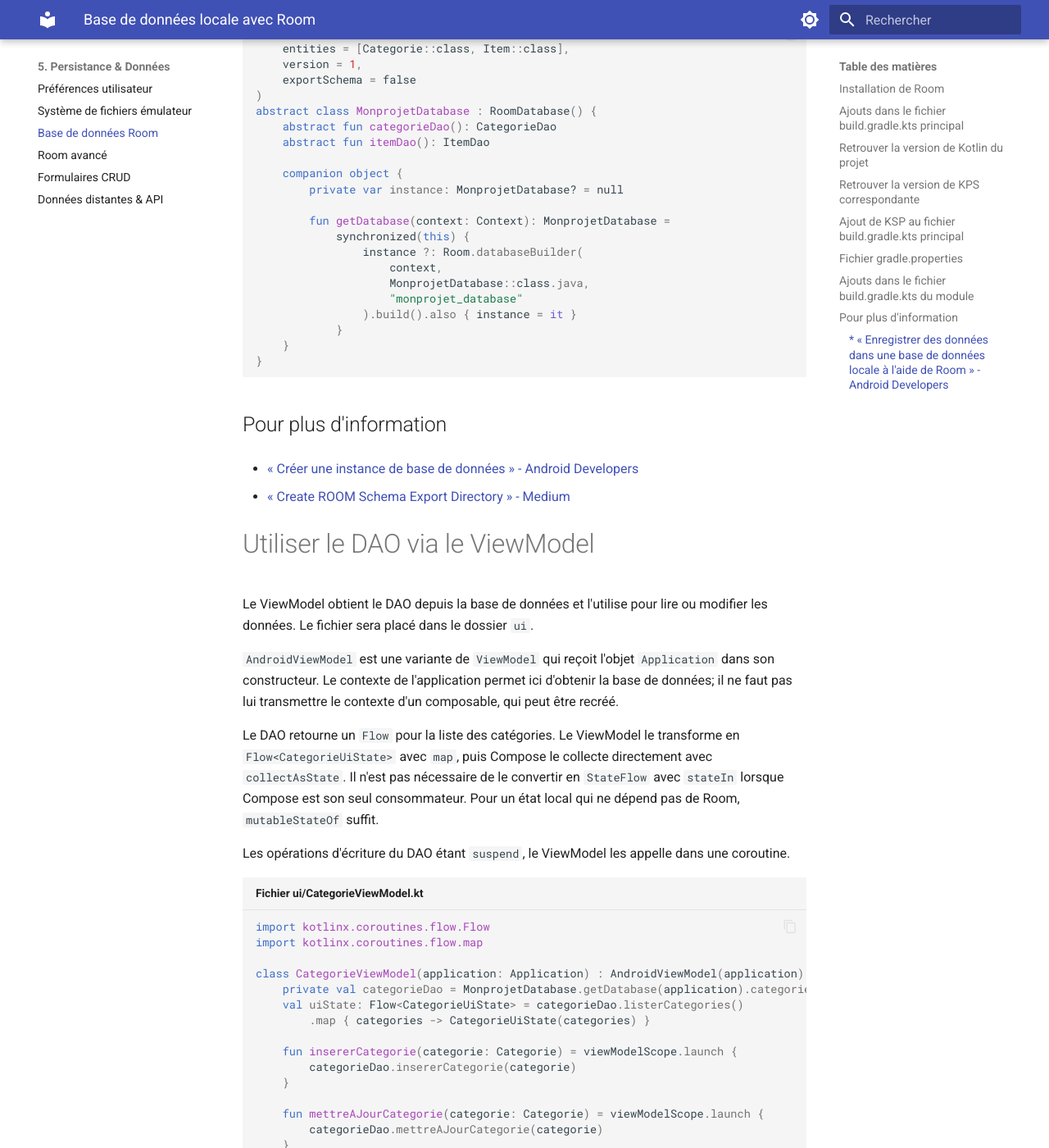
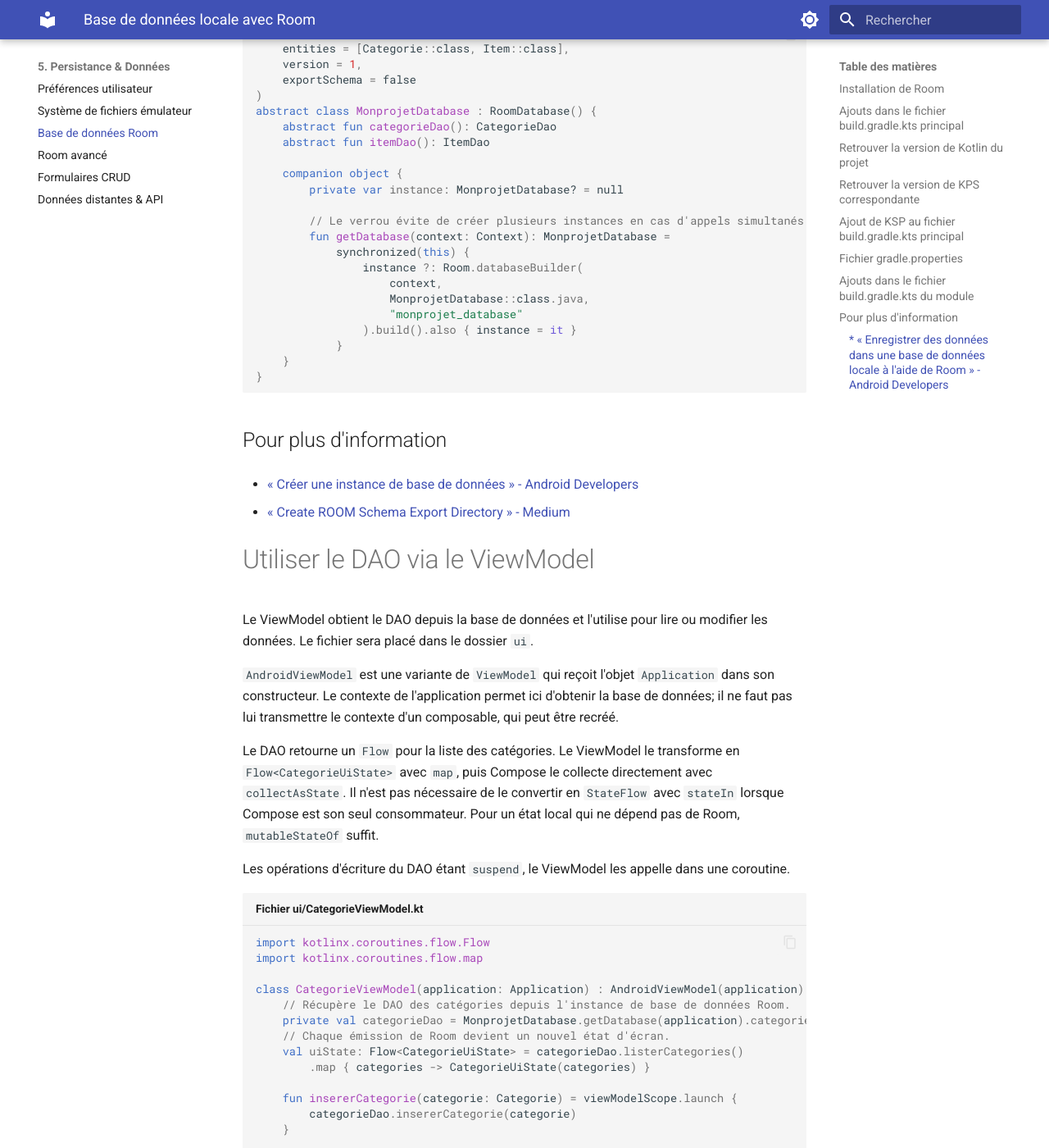
Before and after one commit to Apps-Mobiles-2-Victo/notes_de_cours, an MkDocs documentation site: the page built from docs/05-donnees-persistance/room-base-de-donnees.md, in a window 1280 px wide and 1400 px high, scrolled down 6714 px. Shown: the whole window at 82% size. Built offline with MkDocs 1.6.1 and Material for MkDocs 9.7.7, drawn with Linux system fonts in a browser that asks for light colours; some of the changed text lies outside the part shown.

Commit message:
Add comments to ViewModel and Room documentation for clarity

```diff
--- a/docs/05-donnees-persistance/room-base-de-donnees.md
+++ b/docs/05-donnees-persistance/room-base-de-donnees.md
@@ -296,6 +296,7 @@
     companion object {
         private var instance: MonprojetDatabase? = null
 
+        // Le verrou évite de créer plusieurs instances en cas d'appels simultanés.
         fun getDatabase(context: Context): MonprojetDatabase =
             synchronized(this) {
                 instance ?: Room.databaseBuilder(
@@ -336,7 +337,9 @@
 import kotlinx.coroutines.flow.map
 
 class CategorieViewModel(application: Application) : AndroidViewModel(application) {
+    // Récupère le DAO des catégories depuis l'instance de base de données Room.
     private val categorieDao = MonprojetDatabase.getDatabase(application).categorieDao()
+    // Chaque émission de Room devient un nouvel état d'écran.
     val uiState: Flow<CategorieUiState> = categorieDao.listerCategories()
         .map { categories -> CategorieUiState(categories) }
 
@@ -379,6 +382,7 @@
 
 @Composable
 fun MainContent(categorieViewModel: CategorieViewModel) {
+    // Convertit le Flow en état Compose observable pendant la composition.
     val uiState by categorieViewModel.uiState.collectAsState(initial = CategorieUiState())
     Text(text = "Nombre de catégories : ${uiState.categories.size}")
 }
```
Also changed, not shown: docs/04-etat-architecture/viewmodel.md (+1 -0 lines).
